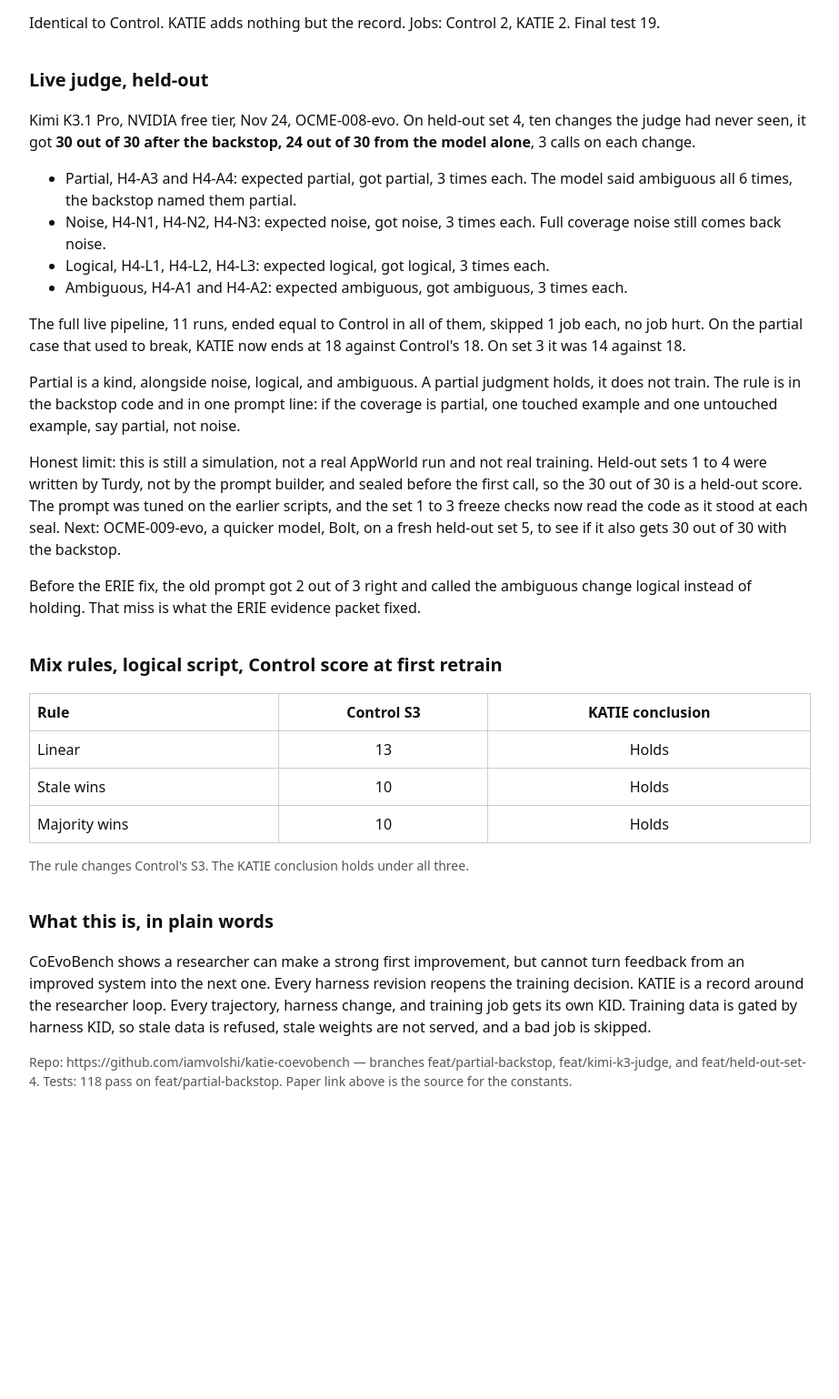
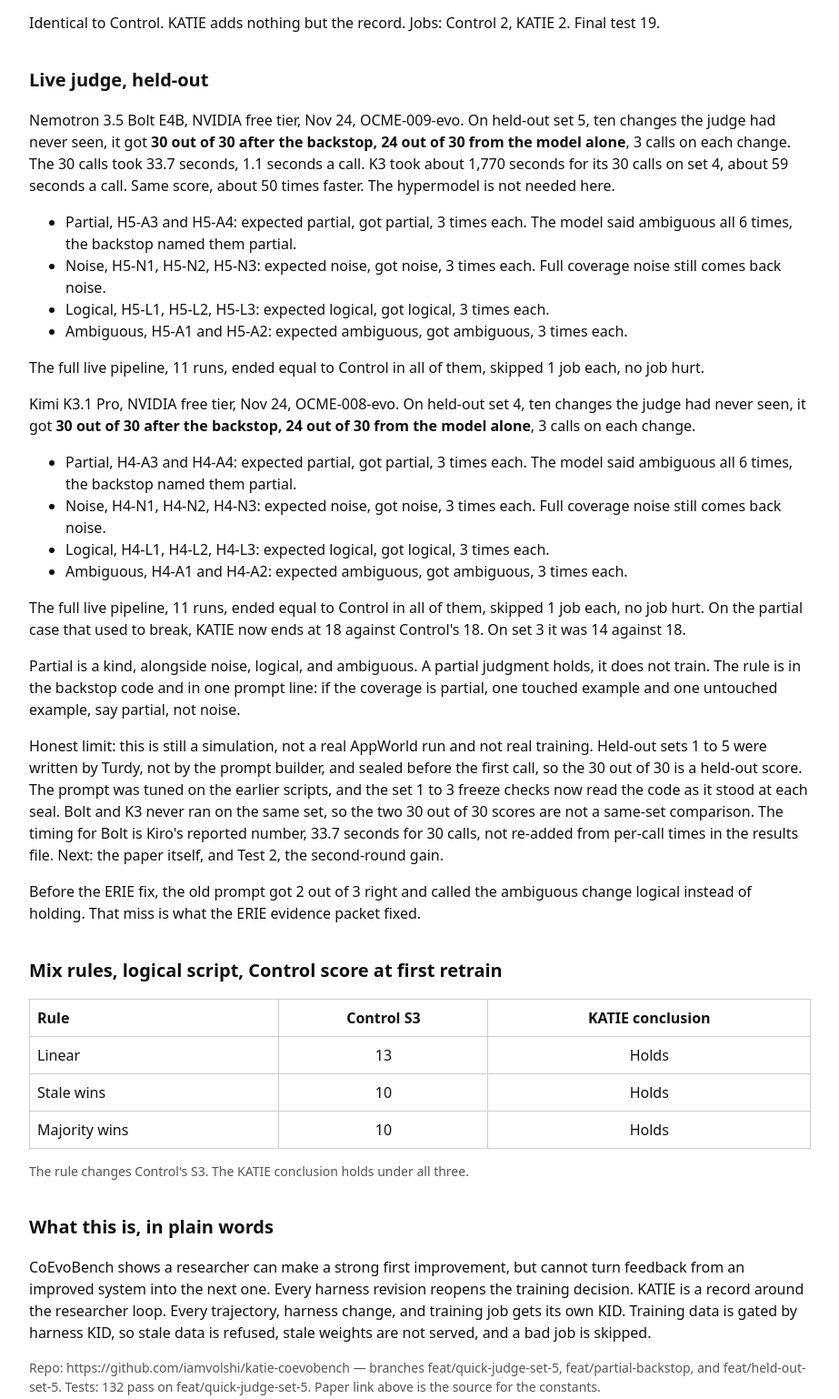
Before and after one commit to iamvolshi/katie-coevobench, a plain HTML site: page docs/index.html in a window 1280 px wide. Shown: the part 855-2393 px from the top of the page at 91% size, without its empty margins (178-1101 px from the left). Before the commit the page ends 2094 px from the top, so only its background shows below. Drawn offline with Linux system fonts and the light colour scheme.

Commit message:
Demo page: OCME-009-evo proof, Bolt 30 of 30 after backstop on held-out set 5, 33.7 s for 30 calls

```diff
--- a/docs/index.html
+++ b/docs/index.html
@@ -47,6 +47,14 @@ th:first-child, td:first-child { text-align: left; }
 <p id="script-result"></p>
 
 <h2>Live judge, held-out</h2>
+<p>Nemotron 3.5 Bolt E4B, NVIDIA free tier, Nov 24, OCME-009-evo. On held-out set 5, ten changes the judge had never seen, it got <strong>30 out of 30 after the backstop, 24 out of 30 from the model alone</strong>, 3 calls on each change. The 30 calls took 33.7 seconds, 1.1 seconds a call. K3 took about 1,770 seconds for its 30 calls on set 4, about 59 seconds a call. Same score, about 50 times faster. The hypermodel is not needed here.</p>
+<ul>
+<li>Partial, H5-A3 and H5-A4: expected partial, got partial, 3 times each. The model said ambiguous all 6 times, the backstop named them partial.</li>
+<li>Noise, H5-N1, H5-N2, H5-N3: expected noise, got noise, 3 times each. Full coverage noise still comes back noise.</li>
+<li>Logical, H5-L1, H5-L2, H5-L3: expected logical, got logical, 3 times each.</li>
+<li>Ambiguous, H5-A1 and H5-A2: expected ambiguous, got ambiguous, 3 times each.</li>
+</ul>
+<p>The full live pipeline, 11 runs, ended equal to Control in all of them, skipped 1 job each, no job hurt.</p>
 <p>Kimi K3.1 Pro, NVIDIA free tier, Nov 24, OCME-008-evo. On held-out set 4, ten changes the judge had never seen, it got <strong>30 out of 30 after the backstop, 24 out of 30 from the model alone</strong>, 3 calls on each change.</p>
 <ul>
 <li>Partial, H4-A3 and H4-A4: expected partial, got partial, 3 times each. The model said ambiguous all 6 times, the backstop named them partial.</li>
@@ -56,7 +64,7 @@ th:first-child, td:first-child { text-align: left; }
 </ul>
 <p>The full live pipeline, 11 runs, ended equal to Control in all of them, skipped 1 job each, no job hurt. On the partial case that used to break, KATIE now ends at 18 against Control's 18. On set 3 it was 14 against 18.</p>
 <p>Partial is a kind, alongside noise, logical, and ambiguous. A partial judgment holds, it does not train. The rule is in the backstop code and in one prompt line: if the coverage is partial, one touched example and one untouched example, say partial, not noise.</p>
-<p>Honest limit: this is still a simulation, not a real AppWorld run and not real training. Held-out sets 1 to 4 were written by Turdy, not by the prompt builder, and sealed before the first call, so the 30 out of 30 is a held-out score. The prompt was tuned on the earlier scripts, and the set 1 to 3 freeze checks now read the code as it stood at each seal. Next: OCME-009-evo, a quicker model, Bolt, on a fresh held-out set 5, to see if it also gets 30 out of 30 with the backstop.</p>
+<p>Honest limit: this is still a simulation, not a real AppWorld run and not real training. Held-out sets 1 to 5 were written by Turdy, not by the prompt builder, and sealed before the first call, so the 30 out of 30 is a held-out score. The prompt was tuned on the earlier scripts, and the set 1 to 3 freeze checks now read the code as it stood at each seal. Bolt and K3 never ran on the same set, so the two 30 out of 30 scores are not a same-set comparison. The timing for Bolt is Kiro's reported number, 33.7 seconds for 30 calls, not re-added from per-call times in the results file. Next: the paper itself, and Test 2, the second-round gain.</p>
 <p>Before the ERIE fix, the old prompt got 2 out of 3 right and called the ambiguous change logical instead of holding. That miss is what the ERIE evidence packet fixed.</p>
 
 <h2>Mix rules, logical script, Control score at first retrain</h2>
@@ -70,7 +78,7 @@ th:first-child, td:first-child { text-align: left; }
 
 <h2>What this is, in plain words</h2>
 <p>CoEvoBench shows a researcher can make a strong first improvement, but cannot turn feedback from an improved system into the next one. Every harness revision reopens the training decision. KATIE is a record around the researcher loop. Every trajectory, harness change, and training job gets its own KID. Training data is gated by harness KID, so stale data is refused, stale weights are not served, and a bad job is skipped.</p>
-<p class="small">Repo: https://github.com/iamvolshi/katie-coevobench — branches feat/partial-backstop, feat/kimi-k3-judge, and feat/held-out-set-4. Tests: 118 pass on feat/partial-backstop. Paper link above is the source for the constants.</p>
+<p class="small">Repo: https://github.com/iamvolshi/katie-coevobench — branches feat/quick-judge-set-5, feat/partial-backstop, and feat/held-out-set-5. Tests: 132 pass on feat/quick-judge-set-5. Paper link above is the source for the constants.</p>
 
 <script>
 var DATA = {
```
